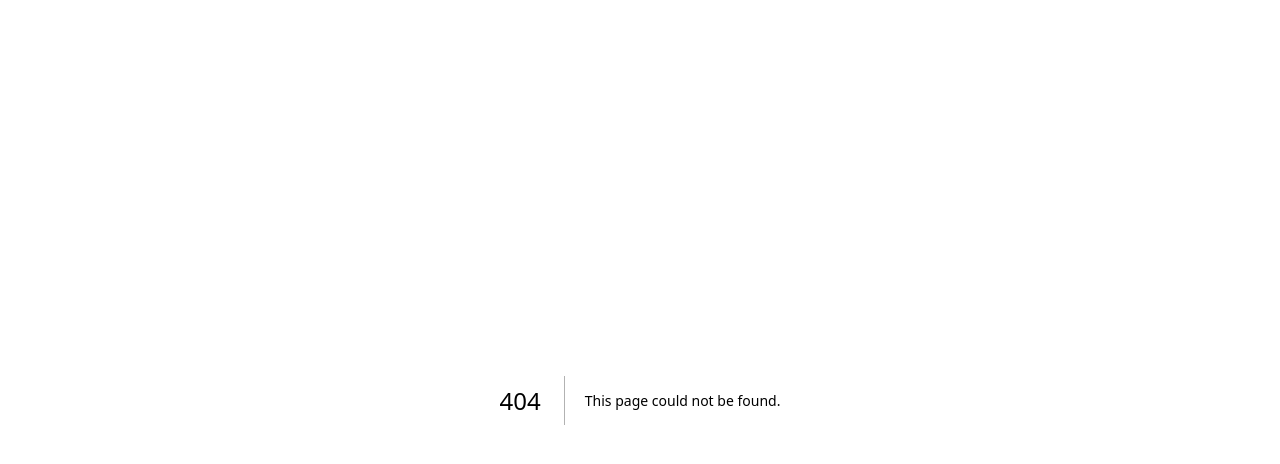
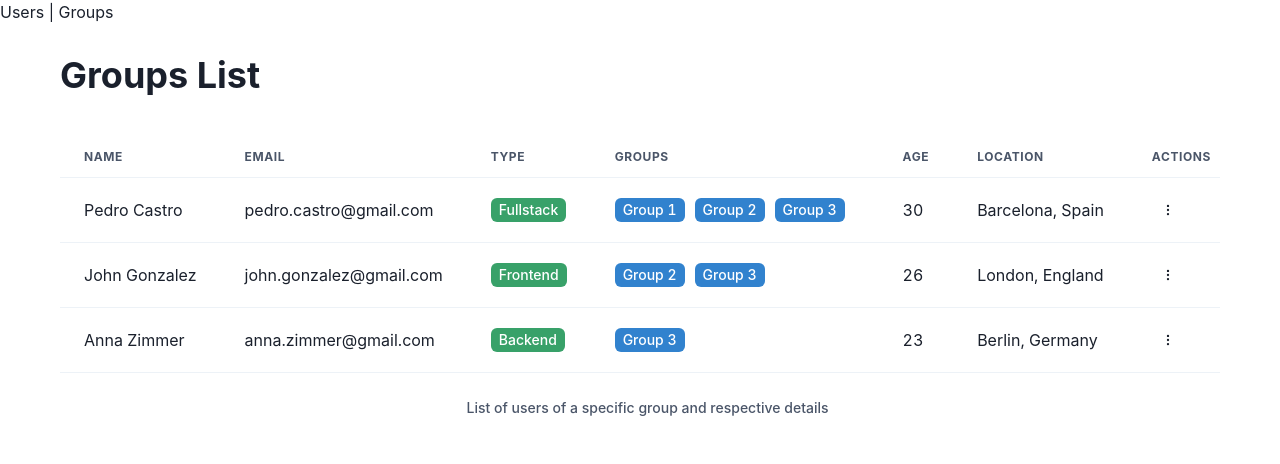
Before and after one commit to pedroist/user-management-app, a Next.js app: page /groups in a window 1280 px wide. Before the commit this address had no page. Shown: the top 464 px of the page. Built offline with nearby package versions, Linux system fonts and the light colour scheme.

Commit message:
Created Groups page. Users still not being filtered by group

```diff
--- /dev/null
+++ b/components/GroupSection.tsx
@@ -0,0 +1,88 @@
+import React, { FC, useCallback } from 'react'
+import {UserInput } from '../interfaces/user'
+import {
+  Table,
+  Thead,
+  Tbody,
+  Tr,
+  Th,
+  Td,
+  TableCaption,
+  TableContainer,
+  Tag,
+  IconButton,
+  useDisclosure,
+  Menu,
+  MenuButton,
+  MenuItem,
+  MenuList,
+} from '@chakra-ui/react'
+import { FiMoreVertical } from 'react-icons/fi';
+import classes from './UserTable.module.scss'
+import { useUsers } from '../context/userContext'
+
+
+const GroupSection: FC = () => {
+  const { users, deleteUser } = useUsers();
+
+  return(
+    <>
+      <TableContainer>
+        <Table variant='simple'>
+          <TableCaption>List of users of a specific group and respective details</TableCaption>
+          <Thead>
+            <Tr>
+              <Th>Name</Th>
+              <Th>Email</Th>
+              <Th>Type</Th>
+              <Th>Groups</Th>
+              <Th>Age</Th>
+              <Th>Location</Th>
+              <Th>Actions</Th>
+            </Tr>
+          </Thead>
+          <Tbody>
+            {(users || []).map((user) => (
+              <Tr key={user.id}>
+                <Td>{user.name}</Td>
+                <Td>{user.email}</Td>
+                <Td>
+                  <Tag size={'md'} variant='solid' colorScheme='green'>
+                    {user.type}
+                  </Tag>
+                </Td>
+                <Td>
+                  {(user.groups || []).map((group, index) => (
+                    <Tag key={index} size={'md'} variant='solid' colorScheme='blue' mr='10px'>
+                      {group}
+                    </Tag>
+                  ))}
+                </Td>
+                <Td>{user.age}</Td>
+                <Td>{user.location}</Td>
+                <Td>
+                  <Menu>
+                    <MenuButton className={classes.menuButton} as={IconButton}
+                      aria-label='actions'
+                      size='sm'
+                      variant='ghost'
+                      colorScheme='gray'
+                      icon={<FiMoreVertical/>}
+                      isRound
+                    />
+                    <MenuList>
+                      <MenuItem>Add to a Group</MenuItem>
+                      <MenuItem onClick={() => deleteUser(user.id)}>Delete</MenuItem>
+                    </MenuList>
+                  </Menu>
+                </Td>
+              </Tr>
+            ))}
+          </Tbody>
+        </Table>
+      </TableContainer>
+    </>
+  )
+}
+
+export default GroupSection
--- /dev/null
+++ b/pages/groups.tsx
@@ -0,0 +1,16 @@
+import { NextPage } from 'next'
+import Layout from '../components/Layout'
+import { Box, Heading } from '@chakra-ui/react'
+import GroupSection from '../components/GroupSection'
+
+
+const GroupsPage: NextPage = () => (
+  <Layout title="Groups List">
+    <Heading>Groups List</Heading>
+    <Box my="40px">
+      <GroupSection/>
+    </Box>
+  </Layout>
+)
+
+export default GroupsPage
```
